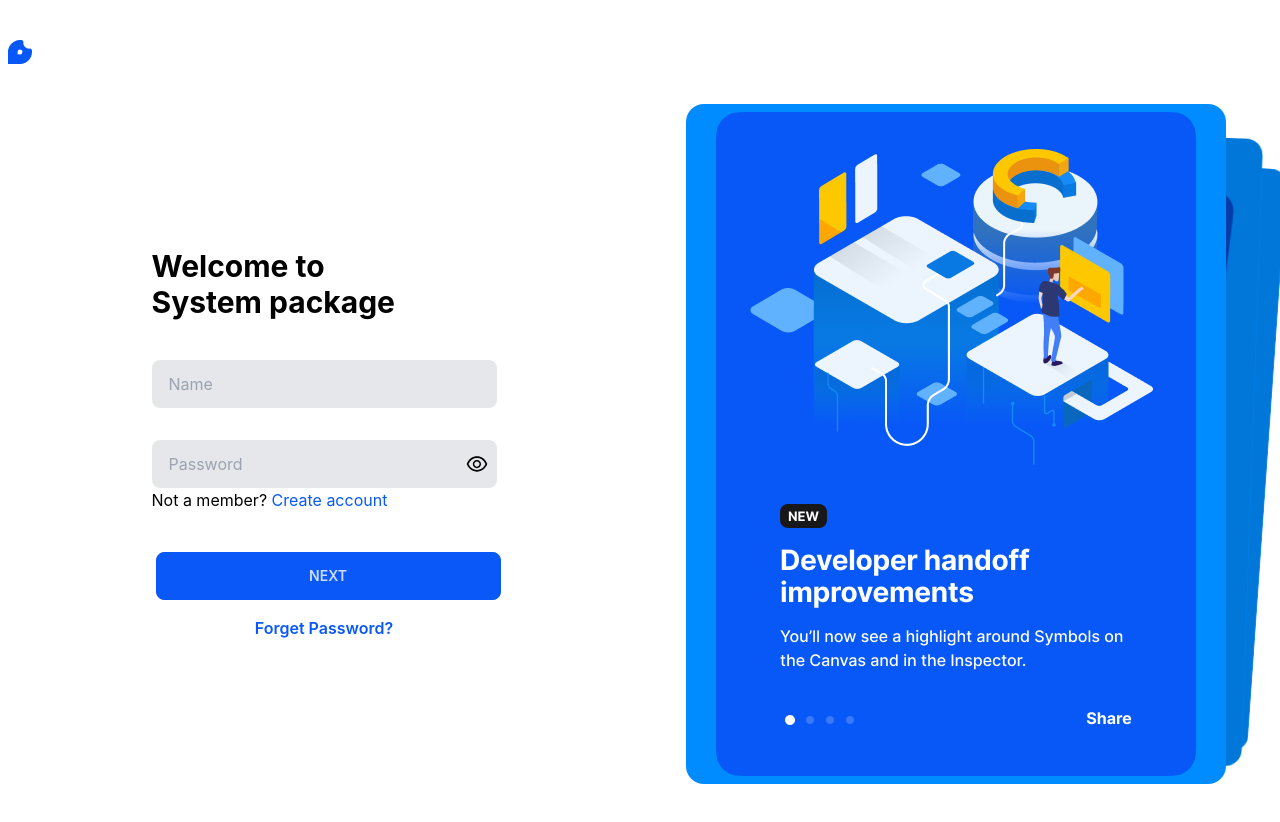
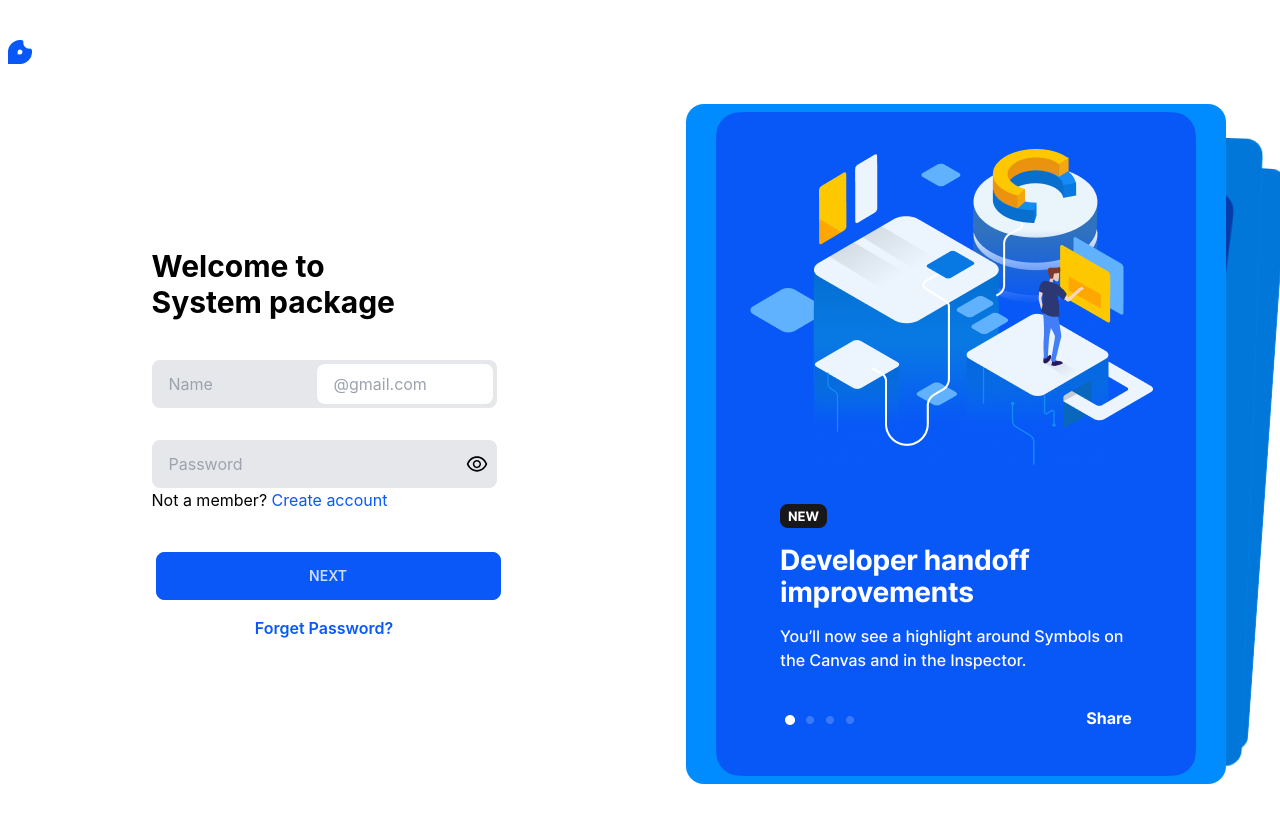
Before and after one commit to mrrafi5869/authentication-client, a React (Create React App) app: page / in a window 1280 px wide. Shown: the top 822 px of the page. Built offline with nearby package versions, Linux system fonts and the light colour scheme; no server answers.

Commit message:
correction

```diff
--- a/src/components/Loginl/Login.jsx
+++ b/src/components/Loginl/Login.jsx
@@ -39,12 +39,12 @@ const Login = () => {
                     className="input w-full mb-8 bg-gray-200 border"
                     required
                   />
-                  {/* <input
+                  <input
                     type="text"
                     name=""
                     placeholder="@gmail.com"
                     className="input h-10 w-44 absolute right-1 top-1 flex justify-center items-center"
-                  /> */}
+                  />
                 </div>
                 <div className="form-control relative flex justify-center items-center">
                   <input
--- a/src/components/SignUp/SignUp.jsx
+++ b/src/components/SignUp/SignUp.jsx
@@ -41,13 +41,13 @@ const SignUp = () => {
                   className="input w-full mb-8 bg-gray-200 border"
                   required
                 />
-                {/* <input
+                <input
                 type="text"
                 name=""
                 placeholder="@gmail.com"
                 className="input h-10 w-44 absolute right-1 top-1 flex justify-center items-center"
                 required
-              /> */}
+              />
               </div>
               <div className="form-control relative flex justify-center items-center">
                 <input
```
